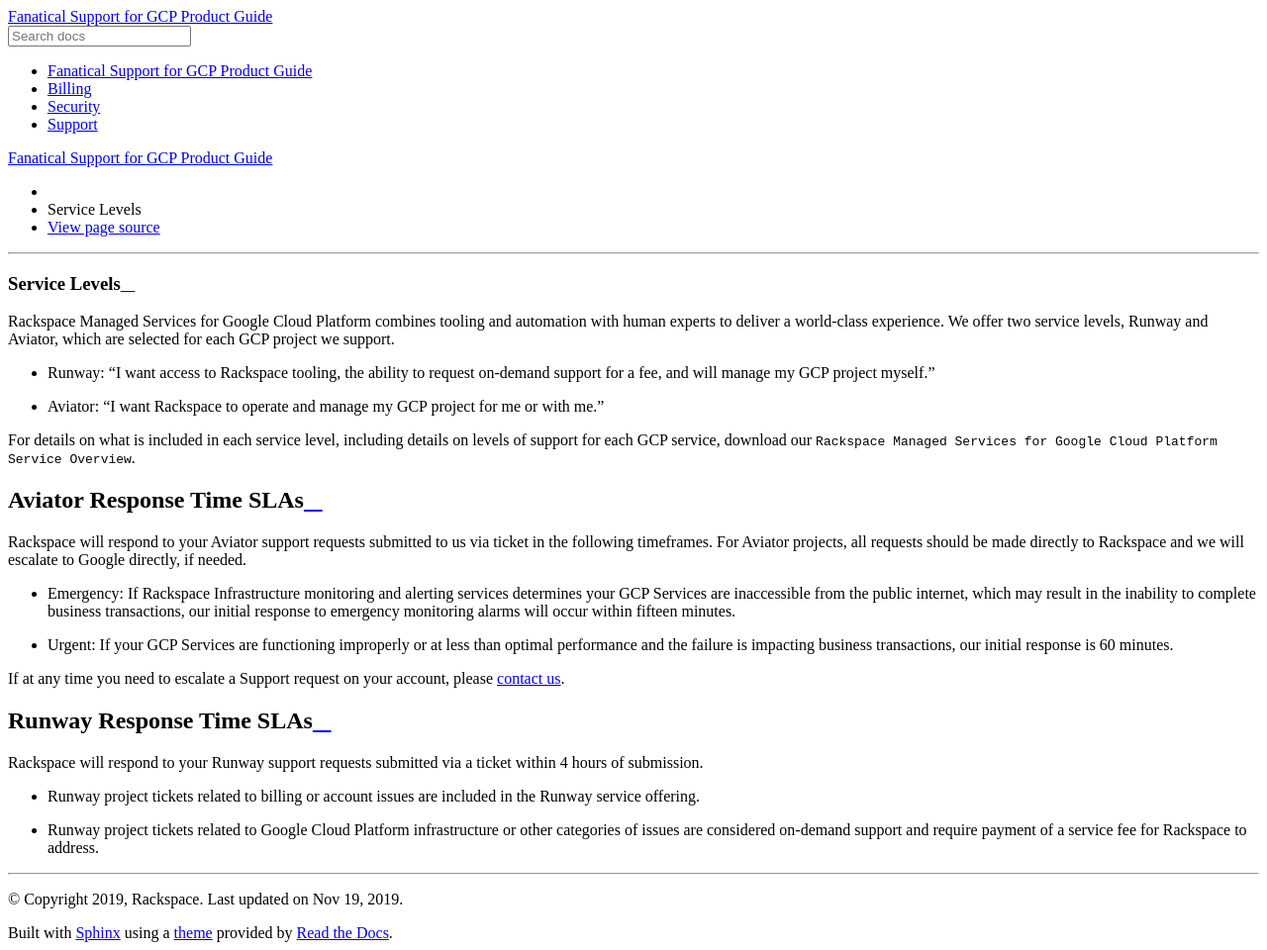
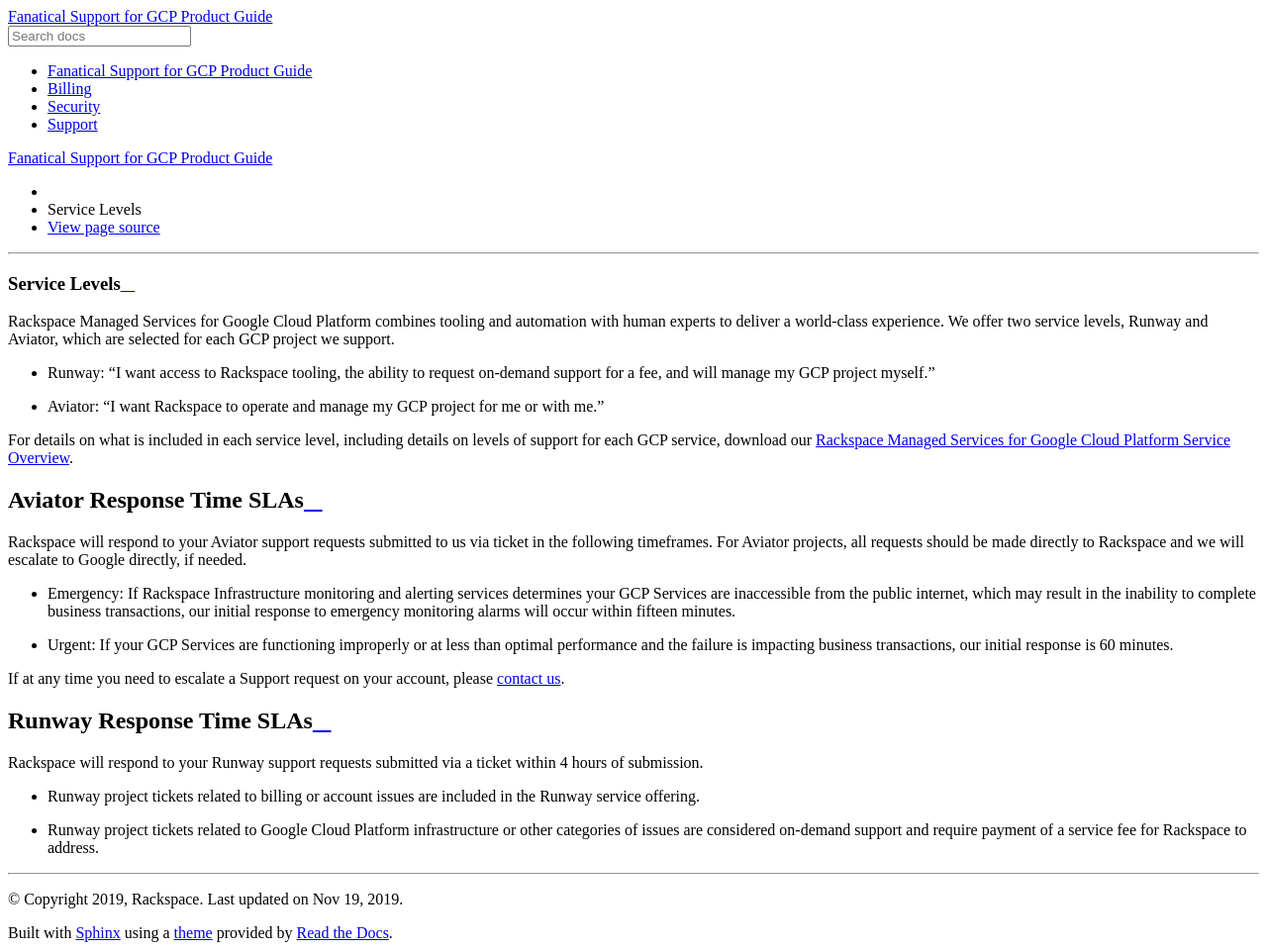
Before and after one commit to stephamon/docs-gcp, a Sphinx documentation site: the page built from docs/service-levels/index.rst, in a window 1280 px wide. Shown: the whole page at 99% size. Built offline with Sphinx 7.4.7 and the Read the Docs theme 2.0.0, drawn with Linux system fonts in a browser that asks for light colours; pages that are not in the unit, such as notebooks, are missing from menus; the version number could not be read and is left out; some of the changed lines change nothing that is shown.

Commit message:
update file locations

```diff
--- a/docs/service-levels/index.rst
+++ b/docs/service-levels/index.rst
@@ -15,7 +15,7 @@
 
 For details on what is included in each service level, including details on
 levels of support for each GCP service, download our
-:download:`Rackspace Managed Services for Google Cloud Platform Service Overview <../assets/service_overview.pdf>`.
+`Rackspace Managed Services for Google Cloud Platform Service Overview <https://9d31a28d75515373cbe0-39a001adc5755d26f84687a5d61bbba1.ssl.cf1.rackcdn.com/GCP%20files/service_overview.pdf>`_.
 
 Aviator Response Time SLAs
 --------------------------
```
